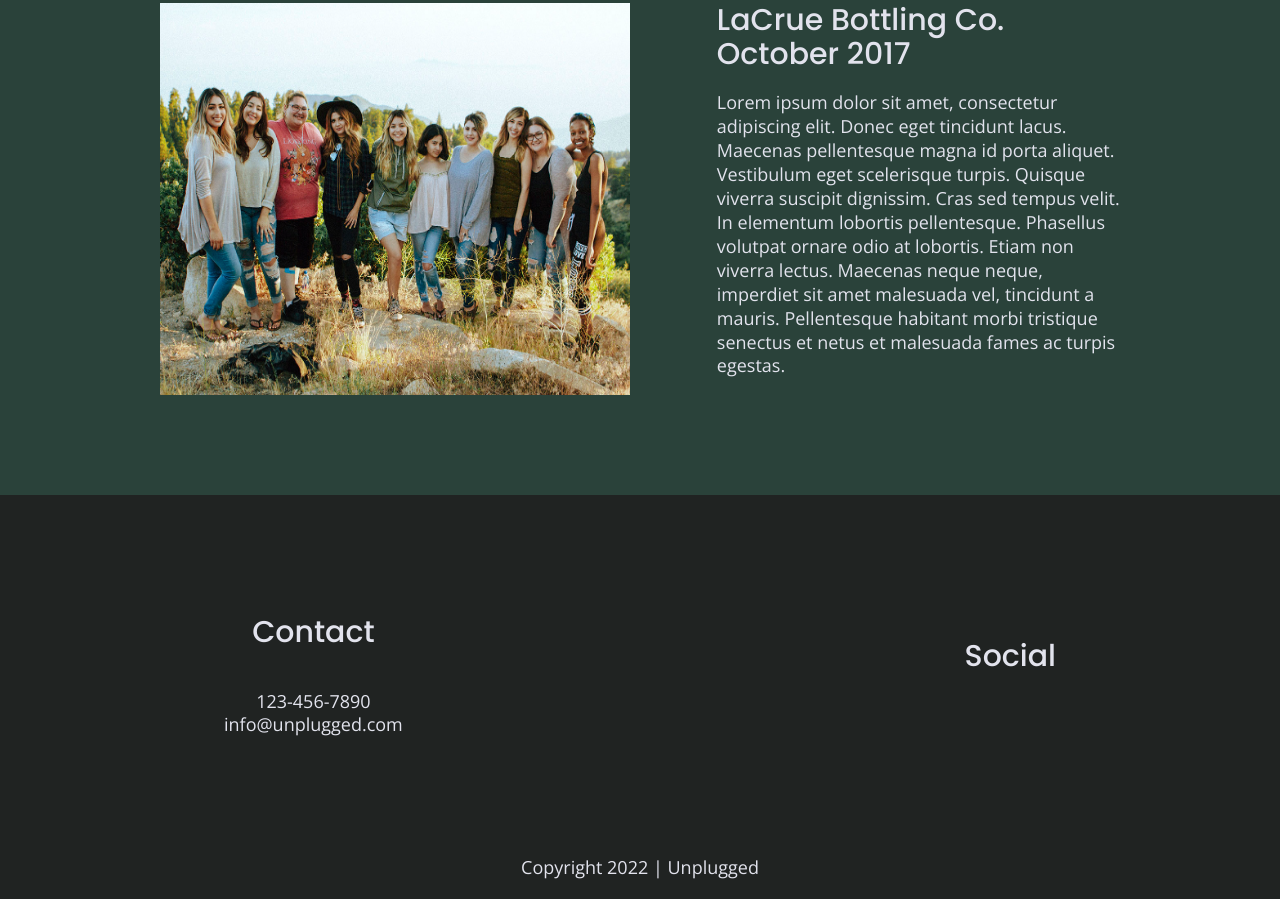
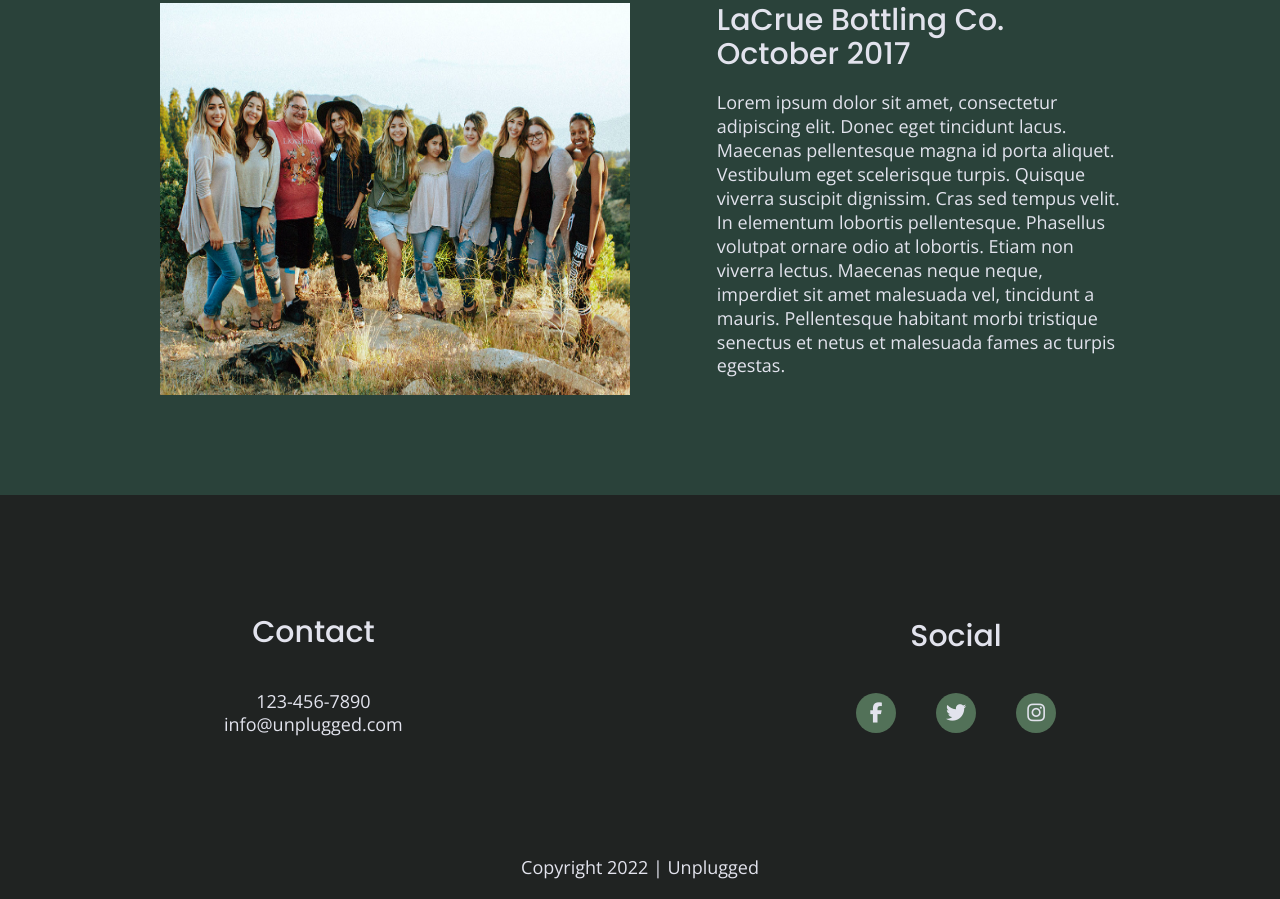
Before and after one commit to emily-morin/unplugged-retreat, a website built with Parcel: page index.html in a window 1280 px wide. Shown: the part 2186-3085 px from the top of the page. Built offline with nearby package versions, Linux system fonts and the light colour scheme.

Commit message:
Added social icons to footer

```diff
--- a/css/main.css
+++ b/css/main.css
@@ -247,6 +247,14 @@ footer .social-icons p {
   display: flex;
   justify-content: center;
   align-items: center;
+  background-color: #527158;
+  width: 40px;
+  height: 40px;
+  border-radius: 50%;
+}
+
+footer .social-icons p i {
+  font-size: 1.125em;
 }
 
 footer .copyright {
@@ -661,6 +669,15 @@ faq .content-wrapper {
       line-height: 1.285;
   }
 
+  footer .social-icons {
+    width: 12.5em;
+    justify-content: space-between;
+  }
+
+  /* footer .social-icons .fab fa-facebook-f, footer .social-icons .fab fa-twitter {
+    margin-right: 40px;
+  } */
+
   footer .copyright {
     width: 100%;
   }
--- a/index.html
+++ b/index.html
@@ -166,13 +166,19 @@
         <h4>Social</h4>
         <div class="social-icons">
           <p>
-            <a href="https://www.facebook.com/Skillcrush" target="_blank"></a>
+            <a href="https://www.facebook.com/Skillcrush" target="_blank">
+              <i class="fab fa-facebook-f"></i>
+            </a>
           </p>
           <p>
-            <a href="https://www.twitter.com/Skillcrush" target="_blank"></a>
+            <a href="https://www.twitter.com/Skillcrush" target="_blank">
+              <i class="fab fa-twitter"></i>
+            </a>
           </p>
           <p>
-            <a href="https://www.instagram.com/skillcrush" target="_blank"></a>
+            <a href="https://www.instagram.com/skillcrush" target="_blank">
+              <i class="fab fa-instagram"></i>
+            </a>
           </p>
         </div>
       </div>
```
Also changed, not shown: about/index.html (+9 -3 lines), faq/index.html (+9 -3 lines).
